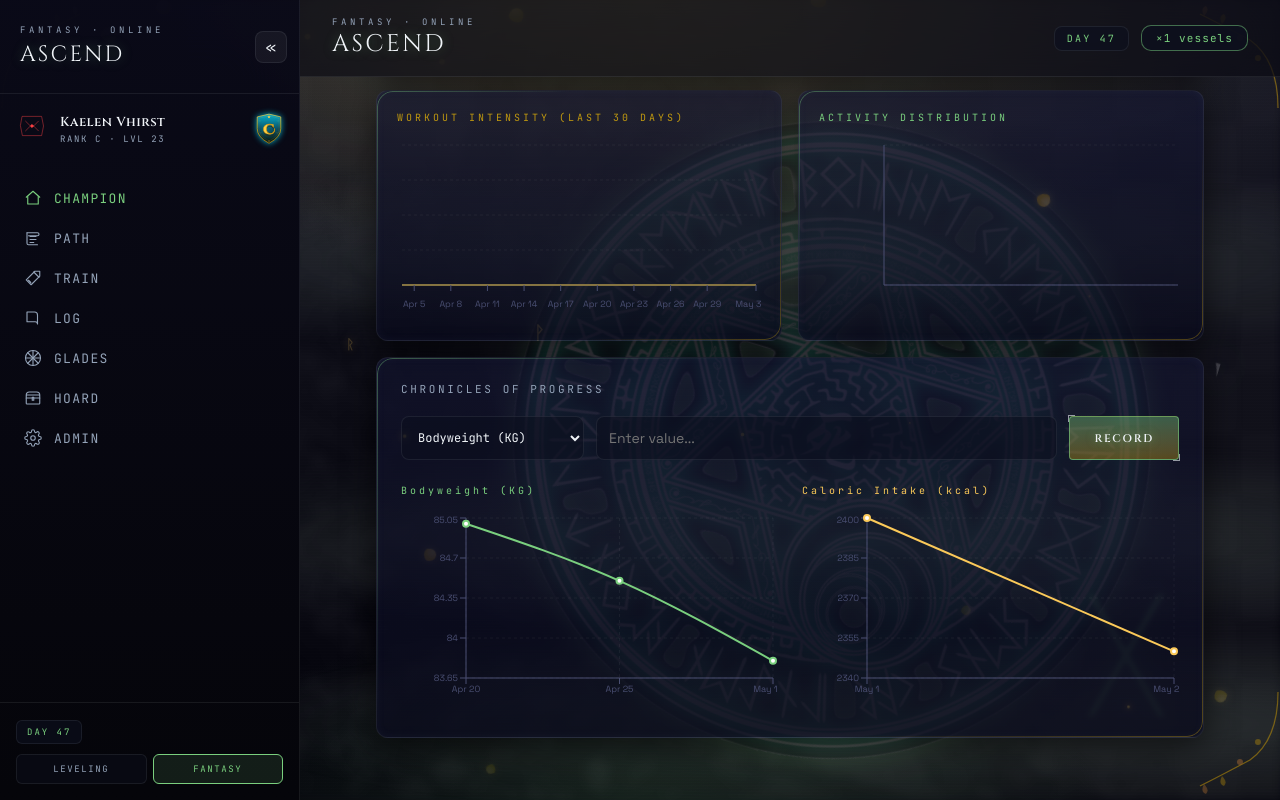
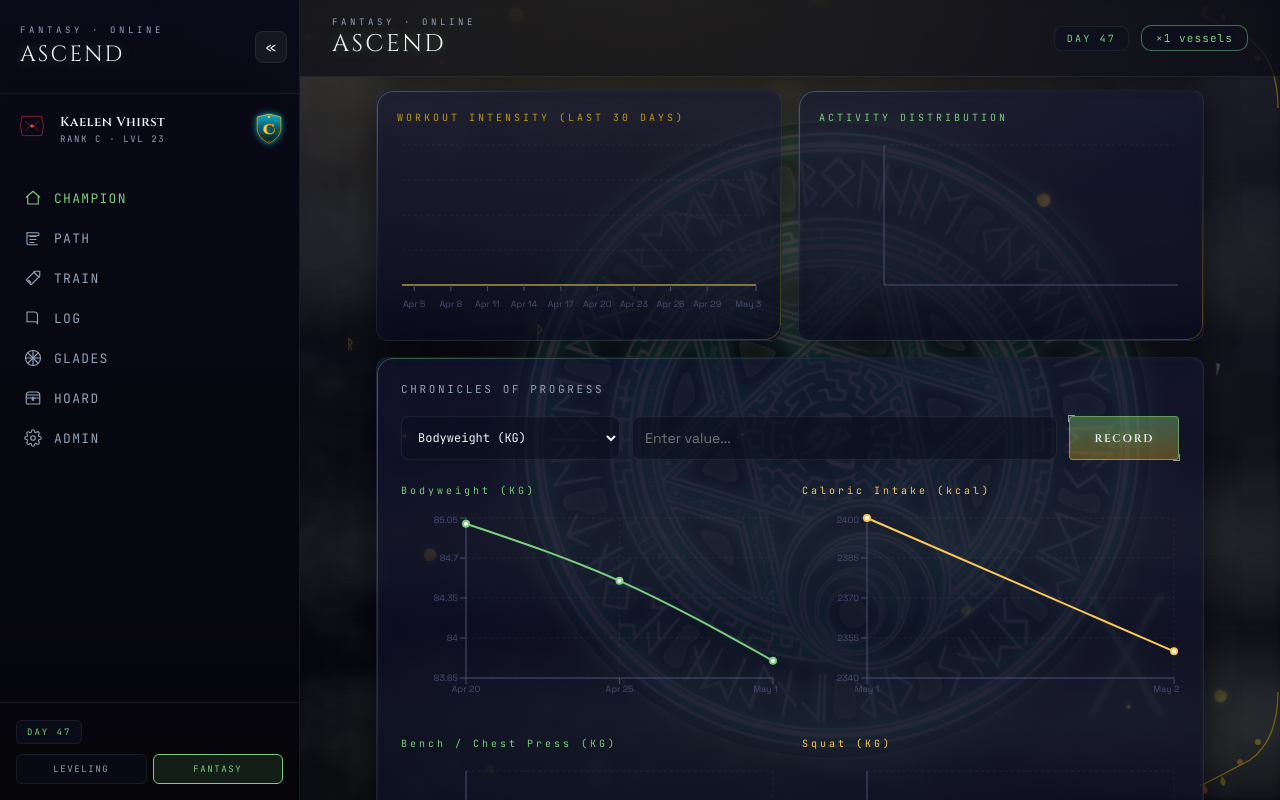
Before and after one commit to bogdancstrike/gym-tracker-fantasy, a React (Vite) app: page / in a window 1280 px wide. Both pictures are taken after a click on the button "RECORD". Built offline with nearby package versions, Linux system fonts and the light colour scheme.

Commit message:
Add initial lift metrics tracking and visualization for key lifts (bench, squat, deadlift, overhead press)

```diff
--- a/src/contexts/GameContext.jsx
+++ b/src/contexts/GameContext.jsx
@@ -344,12 +344,21 @@ export function GameProvider({ children }) {
   const createAvatar = useCallback((newAv) => {
     const program = getAvatarProgram(newAv, customPrograms);
     const workout = createWorkoutFromProfile(newAv.profile, program);
+    const createdAt = new Date().toISOString();
+    const startingLifts = newAv.profile?.startingLifts || {};
+    const initialMetrics = [
+      newAv.profile?.bodyweightKg ? { id: `${newAv.id}-metric-weight`, type: 'weight', value: Number(newAv.profile.bodyweightKg), date: createdAt } : null,
+      startingLifts.bench ? { id: `${newAv.id}-metric-bench`, type: 'bench', value: Number(startingLifts.bench), date: createdAt } : null,
+      startingLifts.squat ? { id: `${newAv.id}-metric-squat`, type: 'squat', value: Number(startingLifts.squat), date: createdAt } : null,
+      startingLifts.deadlift ? { id: `${newAv.id}-metric-deadlift`, type: 'deadlift', value: Number(startingLifts.deadlift), date: createdAt } : null,
+      startingLifts.overhead ? { id: `${newAv.id}-metric-overhead`, type: 'overhead', value: Number(startingLifts.overhead), date: createdAt } : null,
+    ].filter(Boolean);
     const avWithEquip = {
       ...newAv,
       equippedIds: [],
       rank: getRankForLevel(newAv.level),
       history: [],
-      metrics: [],
+      metrics: initialMetrics,
       records: {},
       programDayIndex: 0,
       workout,
--- a/src/screens/Dashboard.jsx
+++ b/src/screens/Dashboard.jsx
@@ -27,6 +27,19 @@ export function Dashboard() {
   const kcalData = metrics.filter(m => m.type === 'kcal').map(m => ({
     ...m,
     dateFormatted: new Date(m.date).toLocaleDateString(undefined, { month: 'short', day: 'numeric' })
+  }));
+  const liftMetricTypes = [
+    { type: 'bench', label: 'Bench / Chest Press', color: 'var(--cyan)' },
+    { type: 'squat', label: 'Squat', color: 'var(--gold)' },
+    { type: 'deadlift', label: 'Deadlift', color: 'var(--danger)' },
+    { type: 'overhead', label: 'Overhead Press', color: 'var(--violet)' },
+  ];
+  const liftMetricData = liftMetricTypes.map(metric => ({
+    ...metric,
+    data: metrics.filter(m => m.type === metric.type).map(m => ({
+      ...m,
+      dateFormatted: new Date(m.date).toLocaleDateString(undefined, { month: 'short', day: 'numeric' })
+    }))
   }));
 
   // --- History & Stats Data ---
@@ -238,6 +251,10 @@ export function Dashboard() {
           >
             <option value="weight">Bodyweight (KG)</option>
             <option value="kcal">Calories (kcal/day)</option>
+            <option value="bench">Bench / Chest Press (KG)</option>
+            <option value="squat">Squat (KG)</option>
+            <option value="deadlift">Deadlift (KG)</option>
+            <option value="overhead">Overhead Press (KG)</option>
           </select>
           <input
             type="number"
@@ -287,6 +304,23 @@ export function Dashboard() {
               </ResponsiveContainer>
             </div>
           </div>
+
+          {liftMetricData.map(metric => (
+            <div key={metric.type}>
+              <div className="hud" style={{ fontSize: 10, color: metric.color, marginBottom: 16 }}>{metric.label} (KG)</div>
+              <div style={{ height: 200, minHeight: 200 }}>
+                <ResponsiveContainer width="100%" height="100%">
+                  <LineChart data={metric.data}>
+                    <CartesianGrid strokeDasharray="3 3" stroke="rgba(255,255,255,0.05)" />
+                    <XAxis dataKey="dateFormatted" stroke="var(--ink-ghost)" fontSize={9} />
+                    <YAxis domain={['auto', 'auto']} stroke="var(--ink-ghost)" fontSize={9} />
+                    <Tooltip contentStyle={{ background: 'rgba(10,11,28,0.95)', border: '1px solid var(--line)', fontSize: 10 }} />
+                    <Line type="monotone" dataKey="value" stroke={metric.color} strokeWidth={2} dot={{ r: 3 }} />
+                  </LineChart>
+                </ResponsiveContainer>
+              </div>
+            </div>
+          ))}
         </div>
       </Panel>
     </div>
```
